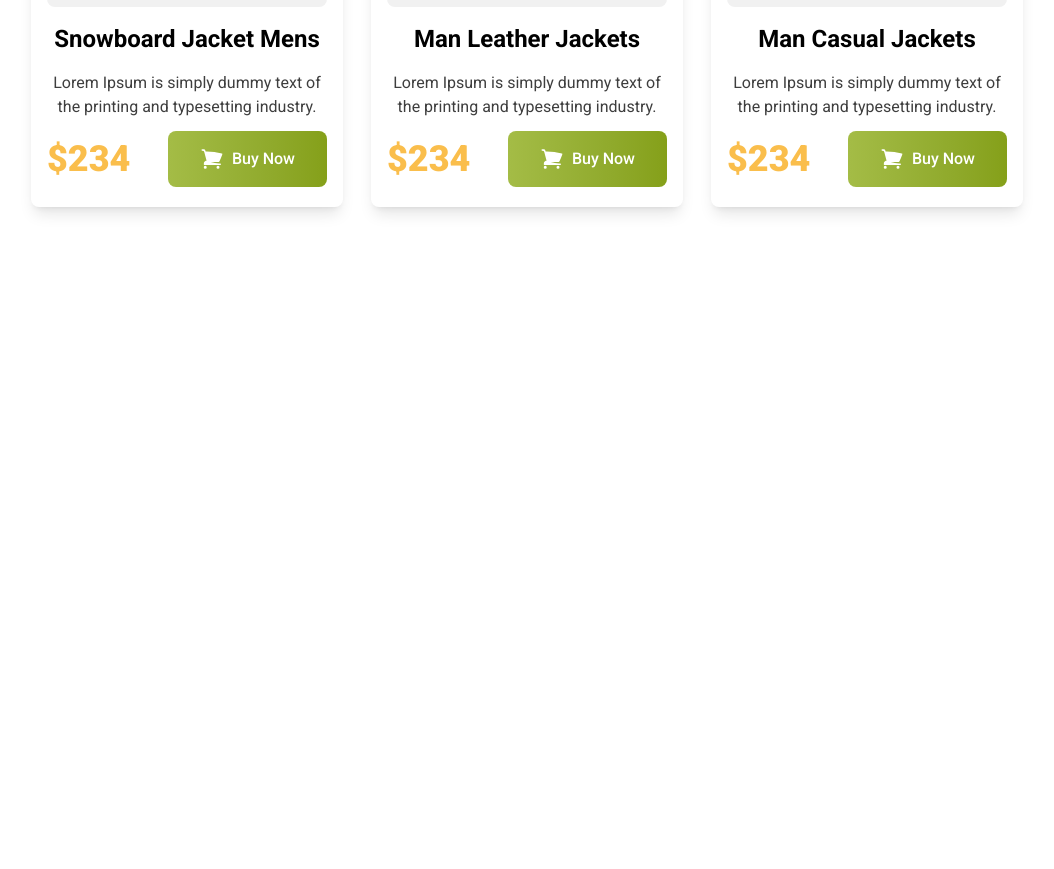
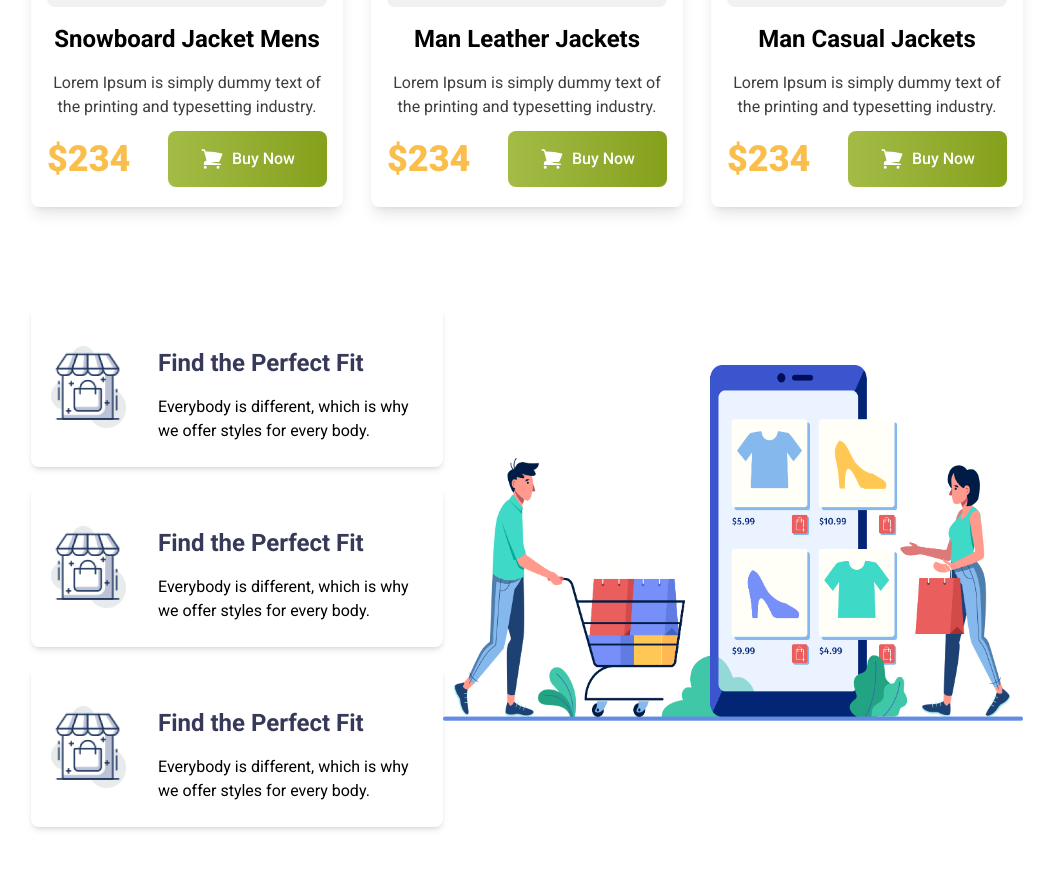
Before and after one commit to muhammad-tamim/Web_Project7, a plain HTML site: page index.html in a window 1280 px wide. Shown: the part 2035-2904 px from the top of the page, without its empty margins (113-1167 px from the left). Before the commit the page ends 2322 px from the top, so only its background shows below. Drawn offline with nearby package versions, Linux system fonts and the light colour scheme.

Commit message:
feat: add about us section

```diff
--- a/index.html
+++ b/index.html
@@ -261,6 +261,55 @@
             </div>
         </section>
         <!-- End Man Jacket Section -->
+
+        <!-- About Us Section -->
+        <section
+            class="pb-36 roboto-font px-4 md:px-12 lg:px-24 xl:px-36 lg:flex flex-row-reverse lg:items-center lg:justify-between">
+            <div class="pb-12">
+                <img class="xl:w-[599px]  xl:h-[356px] lg:w-[350px] lg:h-[260px] " src=" Assets/images/shopping.png"
+                    alt="">
+            </div>
+
+            <div>
+                <!-- card 1 -->
+                <div
+                    class="rounded-lg shadow-md my-6 md:my-10 py-6 px-5 flex flex-col items-center text-center lg:flex-row lg:justify-evenly lg:gap-8 lg:text-left lg:my-5 ">
+                    <div>
+                        <img class="w-[78px]  h-[82px]" src="Assets/icons/house.png" alt="">
+                    </div>
+                    <div class="xl:w-[276px] lg:w-[250px]">
+                        <h1 class="font-bold text-2xl text-[#363958] py-4">Find the Perfect Fit</h1>
+                        <p>Everybody is different, which is why we
+                            offer styles for every body.</p>
+                    </div>
+                </div>
+                <!-- card 1 -->
+                <div
+                    class="rounded-lg shadow-md my-6 md:my-10 py-6 px-5 flex flex-col items-center text-center lg:flex-row lg:justify-evenly lg:gap-8 lg:text-left lg:my-5">
+                    <div>
+                        <img class="w-[78px]  h-[82px]" src="Assets/icons/house.png" alt="">
+                    </div>
+                    <div class="xl:w-[276px] lg:w-[250px]">
+                        <h1 class="font-bold text-2xl text-[#363958] py-4">Find the Perfect Fit</h1>
+                        <p>Everybody is different, which is why we
+                            offer styles for every body.</p>
+                    </div>
+                </div>
+                <!-- card 1 -->
+                <div
+                    class="rounded-lg shadow-md my-6 md:my-10 py-6 px-5 flex flex-col items-center text-center lg:flex-row lg:justify-evenly lg:gap-8 lg:text-left lg:my-5">
+                    <div>
+                        <img class="w-[78px]  h-[82px]" src="Assets/icons/house.png" alt="">
+                    </div>
+                    <div class="xl:w-[276px] lg:w-[250px]">
+                        <h1 class="font-bold text-2xl text-[#363958] py-4">Find the Perfect Fit</h1>
+                        <p>Everybody is different, which is why we
+                            offer styles for every body.</p>
+                    </div>
+                </div>
+            </div>
+        </section>
+        <!-- End About Us Section -->
     </main>
     <footer></footer>
 </body>
```
